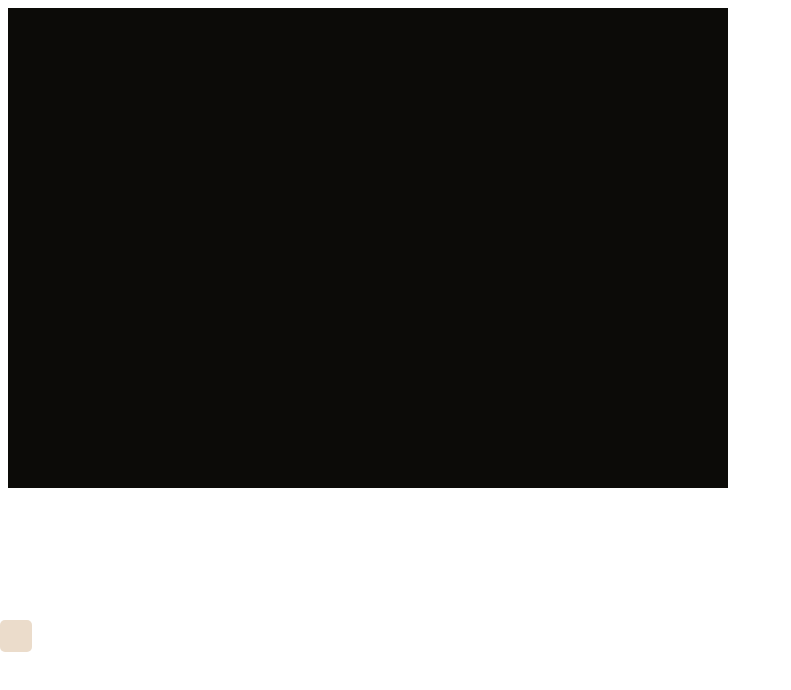
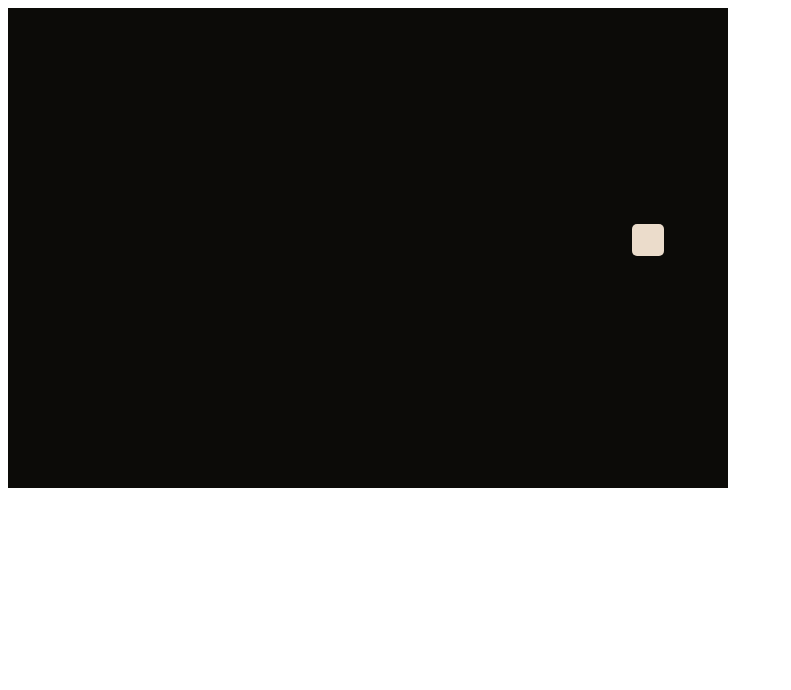
Before and after one commit to Tonilocke/QompLike, a plain HTML site: page index.html in a window 1280 px wide. Shown: the whole page, without its empty margins (0-791 px from the left). Drawn offline with Linux system fonts and the light colour scheme.

Commit message:
Added some changes to movement

```diff
--- a/app.js
+++ b/app.js
@@ -1,12 +1,12 @@
 let screen = document.querySelector(".screen");
-let UP = 4;
-let FORWARD = 4;
+let UP = 2;
+let FORWARD = 2;
 
 
 class Qomp{
   constructor(){
     this.left = 0
-    this.bottom = 480
+    this.bottom = 432
     this.visual = document.createElement("div")
     const visual = this.visual
     visual.classList.add("qomp")
@@ -14,19 +14,29 @@ class Qomp{
     visual.style.bottom = this.bottom
     screen.appendChild(visual)
   }
+
   gravity(){
     setInterval(()=>{
 
         this.bottom -= UP;
-        this.visual.style.bottom = qomp.bottom +"px";
+        this.visual.style.bottom = this.bottom +"px";
+        this.left += FORWARD;
+        this.visual.style.left = this.left + "px";
         document.addEventListener("keydown",(e)=>{
-          if(e.keyCode == 32){
-            UP = -UP;
+        if(e.keyCode == 32){
+            UP = -UP;//spacebar -> 32
+            console.log("Spacebar");
+          }
+          if(e.key == "d"){//D -> 68
+            FORWARD = -FORWARD;
+            console.log("D");
           }
         })
-      if(this.bottom == 0)
+      if(this.bottom <= 0 || this.bottom > 448)
         UP = -UP;
-    },60);
+      if(this.left <= 0 || this.left >= 688)
+        FORWARD = -FORWARD;
+    },5);
   }
 }
 
--- a/style.css
+++ b/style.css
@@ -2,6 +2,7 @@
   width:720px;
   height: 480px;
   background-color: #0C0B08;
+  position: absolute;
 }
 
 .qomp{
```
